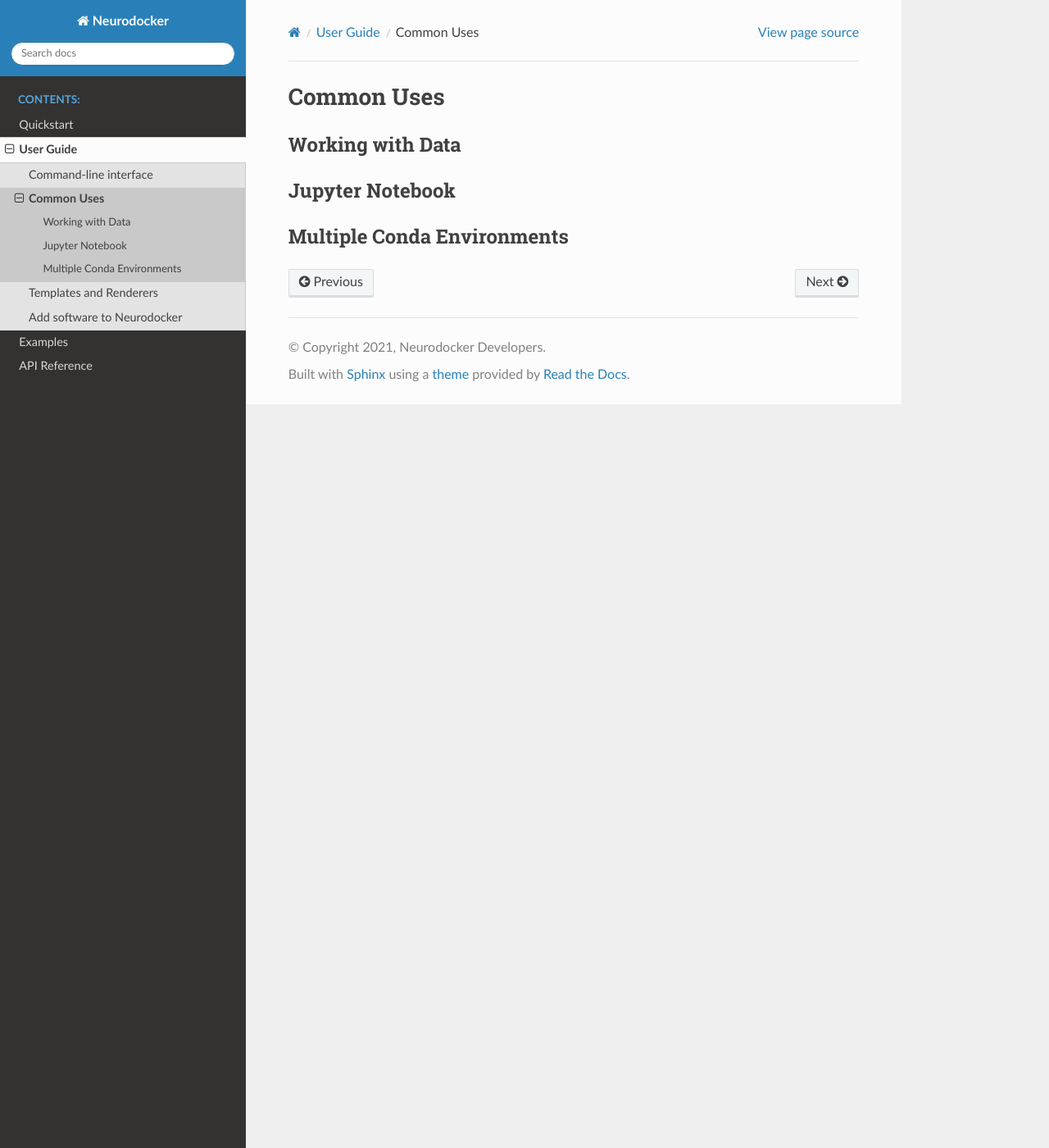
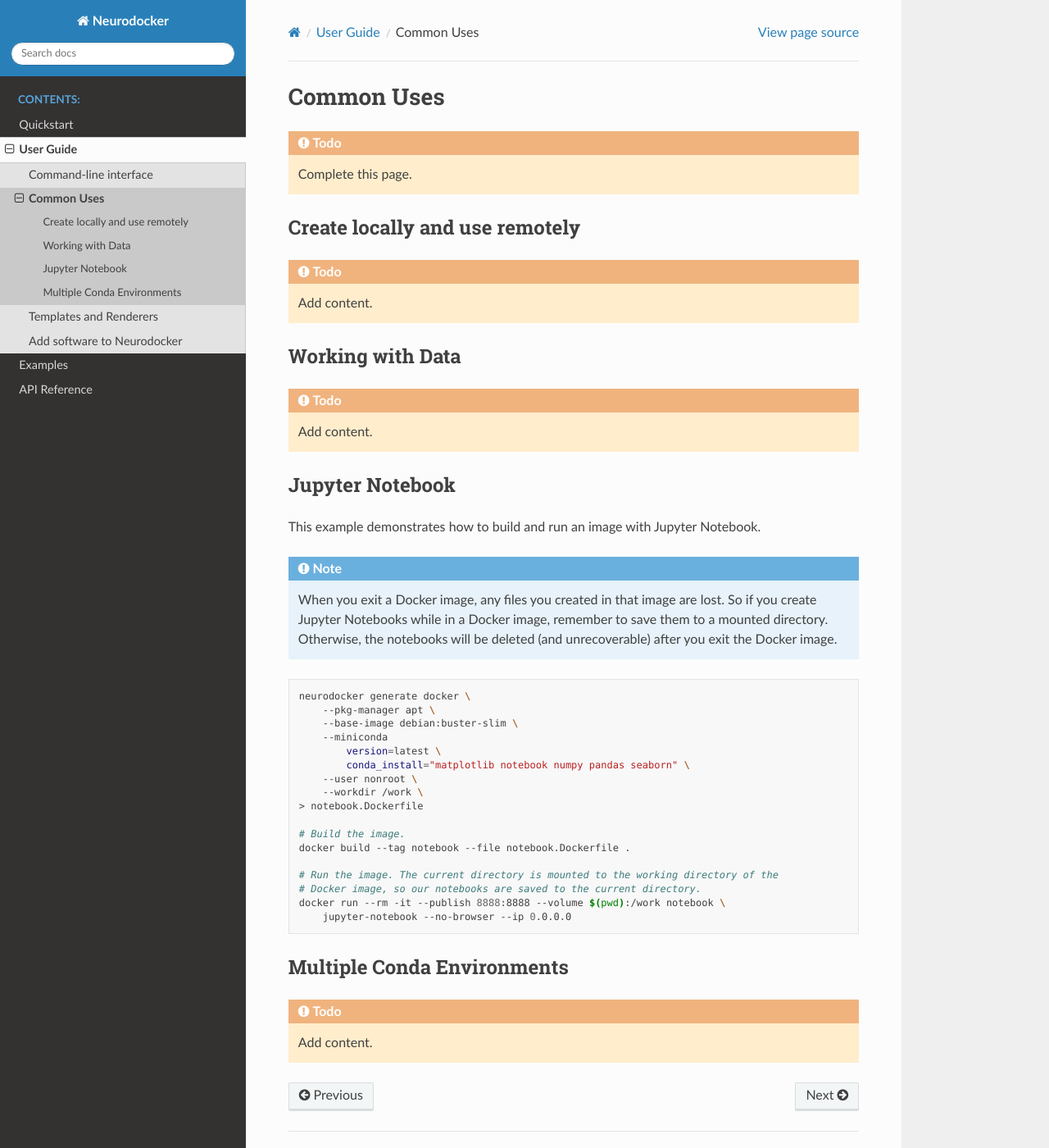
Before and after one commit to ReproNim/neurodocker, a Sphinx documentation site: the page built from docs/common_uses.rst, in a window 1280 px wide and 1400 px high. Shown: the whole window at 82% size. Built offline with Sphinx 7.4.7 and the Read the Docs theme 2.0.0, drawn with Linux system fonts in a browser that asks for light colours.

Commit message:
add jupyter notebook use case

```diff
--- a/docs/common_uses.rst
+++ b/docs/common_uses.rst
@@ -1,11 +1,61 @@
 Common Uses
 ===========
+
+.. todo::
+
+    Complete this page.
+
+
+Create locally and use remotely
+-------------------------------
+
+.. todo::
+
+    Add content.
 
 Working with Data
 -----------------
 
+.. todo::
+
+    Add content.
+
 Jupyter Notebook
 ----------------
 
+This example demonstrates how to build and run an image with Jupyter Notebook.
+
+.. note::
+
+    When you exit a Docker image, any files you created in that image are lost. So if
+    you create Jupyter Notebooks while in a Docker image, remember to save them to
+    a mounted directory. Otherwise, the notebooks will be deleted (and unrecoverable)
+    after you exit the Docker image.
+
+.. code-block:: bash
+
+    neurodocker generate docker \
+        --pkg-manager apt \
+        --base-image debian:buster-slim \
+        --miniconda
+            version=latest \
+            conda_install="matplotlib notebook numpy pandas seaborn" \
+        --user nonroot \
+        --workdir /work \
+    > notebook.Dockerfile
+
+    # Build the image.
+    docker build --tag notebook --file notebook.Dockerfile .
+
+    # Run the image. The current directory is mounted to the working directory of the
+    # Docker image, so our notebooks are saved to the current directory.
+    docker run --rm -it --publish 8888:8888 --volume $(pwd):/work notebook \
+        jupyter-notebook --no-browser --ip 0.0.0.0
+
+
 Multiple Conda Environments
 ---------------------------
+
+.. todo::
+
+    Add content.
```
